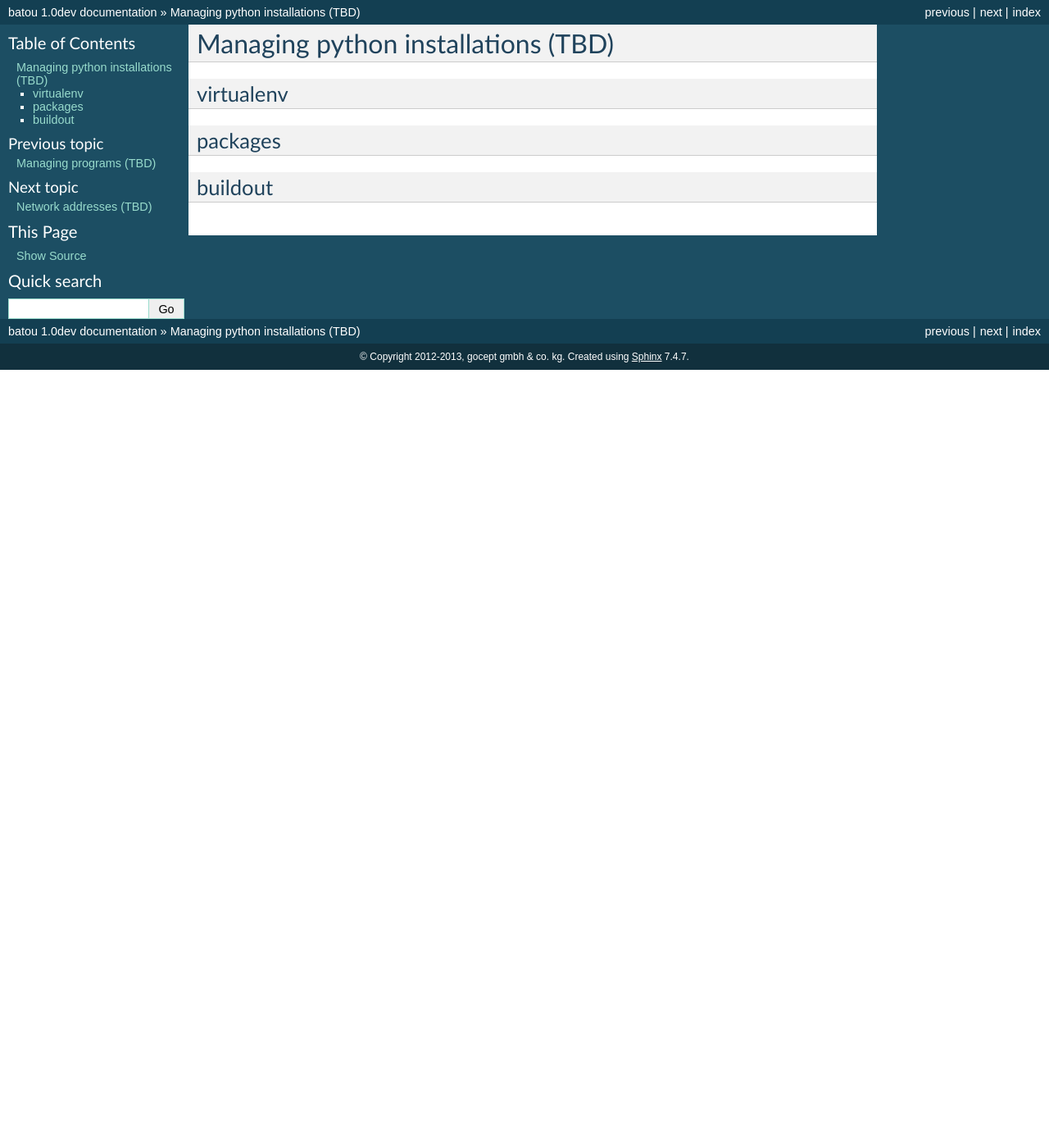
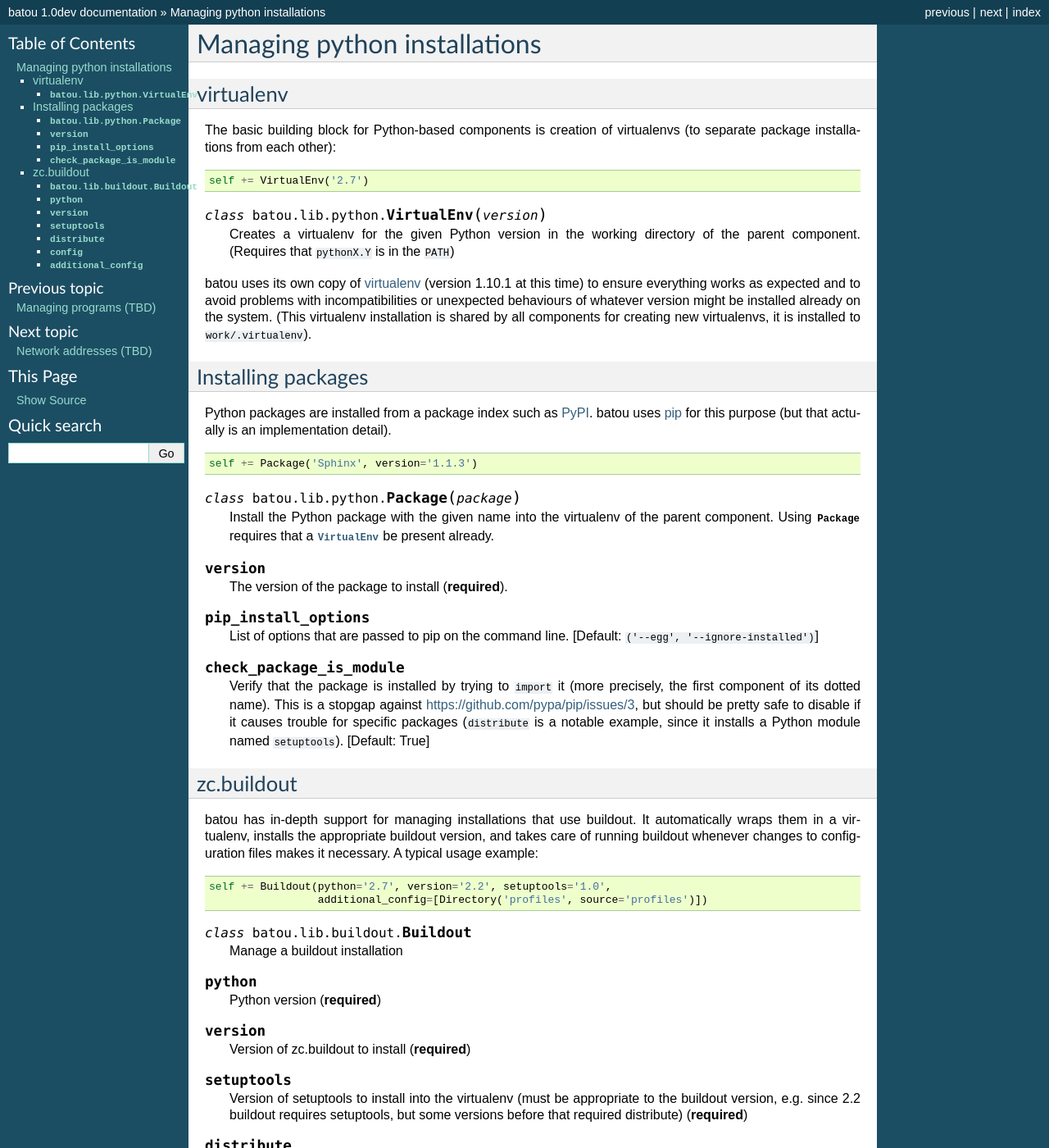
Before and after one commit to flyingcircusio/batou, a Sphinx documentation site: the page built from doc/source/python.txt, in a window 1280 px wide and 1400 px high. Shown: the whole window at 82% size. Built offline with Sphinx 7.4.7, drawn with Linux system fonts in a browser that asks for light colours; some of the changed text lies outside the part shown.

Commit message:
Document python components

```diff
--- a/doc/source/python.txt
+++ b/doc/source/python.txt
@@ -1,11 +1,115 @@
-Managing python installations (TBD)
-===================================
+Managing python installations
+=============================
 
 virtualenv
 ----------
 
-packages
---------
+The basic building block for Python-based components is creation of virtualenvs
+(to separate package installations from each other):
 
-buildout
---------
+.. code-block:: python
+
+    self += VirtualEnv('2.7')
+
+
+.. py:class:: batou.lib.python.VirtualEnv(version)
+
+    Creates a virtualenv for the given Python version in the working directory
+    of the parent component. (Requires that ``pythonX.Y`` is in the ``PATH``)
+
+batou uses its own copy of `virtualenv`_ (version 1.10.1 at this time) to
+ensure everything works as expected and to avoid problems with
+incompatibilities or unexpected behaviours of whatever version might be
+installed already on the system. (This virtualenv installation is shared by all
+components for creating new virtualenvs, it is installed to
+``work/.virtualenv``).
+
+.. _`virtualenv`: http://virtualenv.org/
+
+
+Installing packages
+-------------------
+
+Python packages are installed from a package index such as `PyPI`_. batou uses
+`pip`_ for this purpose (but that actually is an implementation detail).
+
+.. _`PyPI`: https://pypi.python.org/
+.. _`pip`: http://www.pip-installer.org/
+
+.. code-block:: python
+
+    self += Package('Sphinx', version='1.1.3')
+
+
+.. py:class:: batou.lib.python.Package(package)
+
+    Install the Python package with the given name into the virtualenv of the
+    parent component. Using :py:class:`Package` requires that a
+    :py:class:`~batou.lib.python.VirtualEnv` be present already.
+
+.. py:attribute:: version
+
+    The version of the package to install (**required**).
+
+.. py:attribute:: pip_install_options
+
+    List of options that are passed to pip on the command line.
+    [Default: ``('--egg', '--ignore-installed')``]
+
+.. py:attribute:: check_package_is_module
+
+    Verify that the package is installed by trying to ``import`` it (more
+    precisely, the first component of its dotted name). This is a stopgap
+    against https://github.com/pypa/pip/issues/3, but should be pretty safe to
+    disable if it causes trouble for specific packages (``distribute`` is a
+    notable example, since it installs a Python module named ``setuptools``).
+    [Default: True]
+
+
+zc.buildout
+-----------
+
+batou has in-depth support for managing installations that use buildout. It
+automatically wraps them in a virtualenv, installs the appropriate buildout
+version, and takes care of running buildout whenever changes to configuration
+files makes it necessary. A typical usage example:
+
+.. code-block:: python
+
+    self += Buildout(python='2.7', version='2.2', setuptools='1.0',
+                     additional_config=[Directory('profiles', source='profiles')])
+
+.. py:class:: batou.lib.buildout.Buildout()
+
+    Manage a buildout installation
+
+.. py:attribute:: python
+
+    Python version (**required**)
+
+.. py:attribute:: version
+
+    Version of zc.buildout to install (**required**)
+
+.. py:attribute:: setuptools
+
+    Version of setuptools to install into the virtualenv (must be appropriate
+    to the buildout version, e.g. since 2.2 buildout requires setuptools, but
+    some versions before that required distribute) (**required**)
+
+.. py:attribute:: distribute
+
+    Version of distribute to install into the virtualenv. Mutually exclusive
+    with :py:attr:`setuptools`, of course.
+
+.. py:attribute:: config
+
+    If a different configuration file name than ``buildout.cfg`` should be used,
+    pass in a :py:attr:`~batou.lib.file.File` or :py:attr:`Component` instance.
+
+.. py:attribute:: additional_config
+
+    Optional list of component instances (e.g. :py:attr:`~batou.lib.file.File`
+    or :py:attr:`~batou.lib.file.Directory`) that contain further configuration
+    files (so :py:attr:`~batou.lib.buildout.Buildout` knows when running
+    buildout is needed).
```
